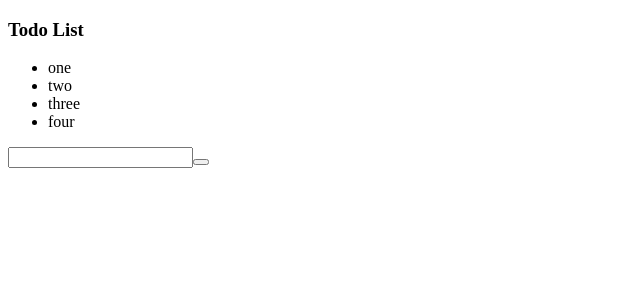
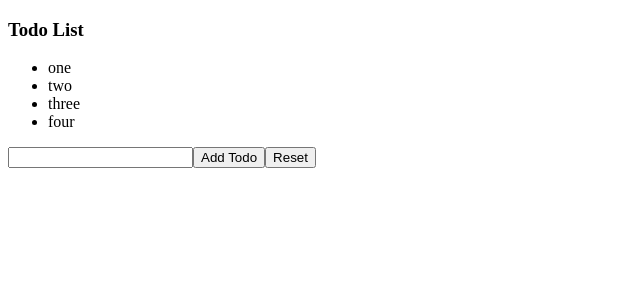
Before and after one commit to frances8713/react-exercises, a React (Create React App) app: page / in a window 1280 px wide. Shown: the top 300 px of the page, without its empty margins (0-640 px from the left). Built offline with nearby package versions, Linux system fonts and the light colour scheme.

Commit message:
feat: exercise lists-05

```diff
--- a/src/TodoList.js
+++ b/src/TodoList.js
@@ -19,7 +19,15 @@ export class TodoList extends React.Component {
         event.preventDefault()
 
         this.setState ({
-            items : [...this.state.items, this.state.addItem]
+            items : [...this.state.items, this.state.addItem],
+            addItem : ''
+        })
+    }
+
+    handleResetItems = (event) => {
+
+        this.setState ({
+            items: []
         })
     }
 
@@ -34,7 +42,8 @@ export class TodoList extends React.Component {
                 </ul>
                 <div>
                     <input value = {this.state.addItem} onChange = {this.handleInput}></input>
-                    <button onClick = {this.handleAddItems}></button>
+                    <button onClick = {this.handleAddItems}>Add Todo</button>
+                    <button onClick = {this.handleResetItems}>Reset</button>
                 </div>
             </div>
         )
```
